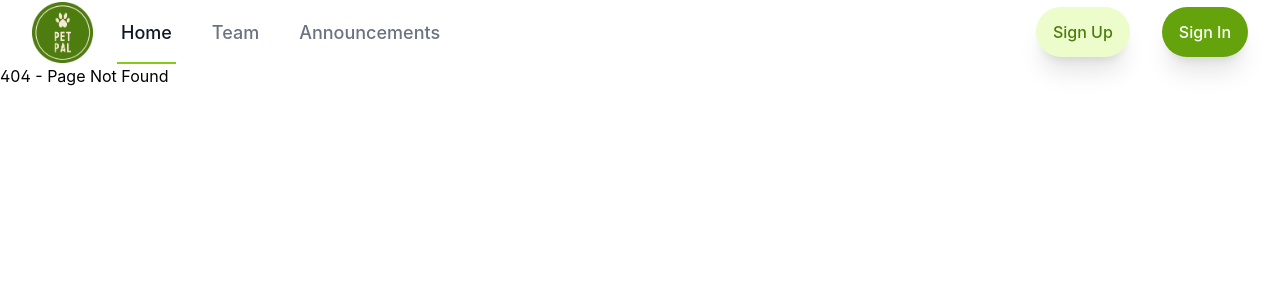
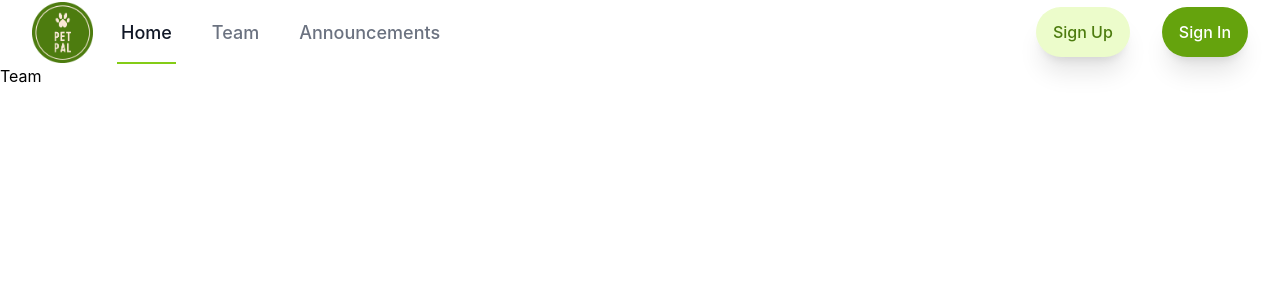
Before and after one commit to imevanc/pet-pal, a Next.js app: page /team in a window 1280 px wide. Before the commit this address had no page. Shown: the top 300 px of the page. Built offline with nearby package versions, Linux system fonts and the light colour scheme.

Commit message:
created the team and the announcements pages

```diff
--- /dev/null
+++ b/src/pages/announcements.tsx
@@ -0,0 +1,8 @@
+import type { NextPage } from "next";
+import React from "react";
+
+const Announcements: NextPage = () => {
+  return <React.Fragment>Announcements</React.Fragment>;
+};
+
+export default Announcements;
--- /dev/null
+++ b/src/pages/team.tsx
@@ -0,0 +1,8 @@
+import type { NextPage } from "next";
+import React from "react";
+
+const Team: NextPage = () => {
+  return <React.Fragment>Team</React.Fragment>;
+};
+
+export default Team;
```
